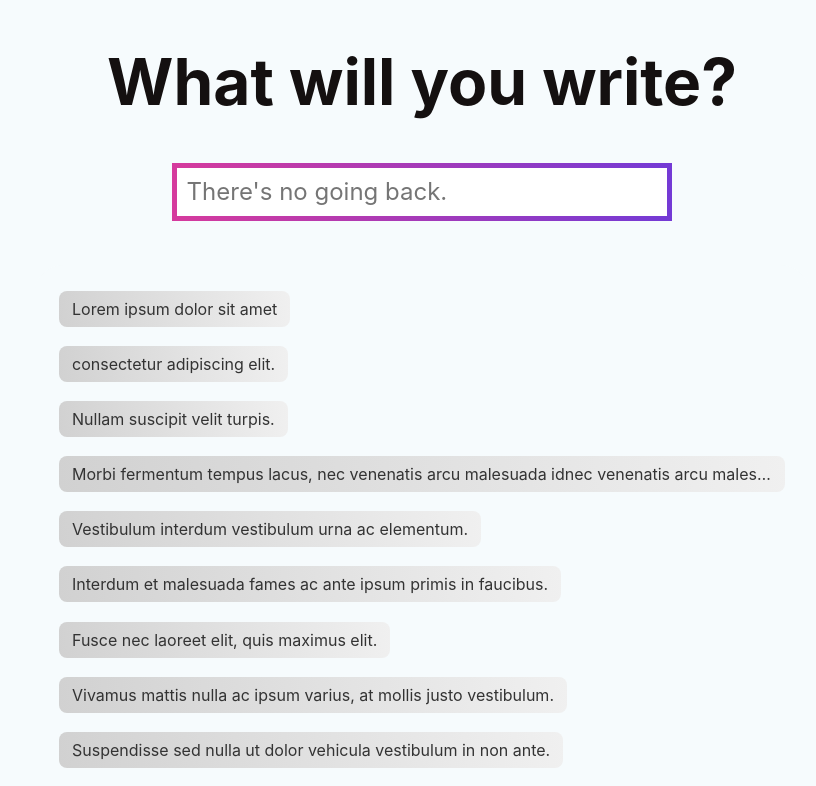
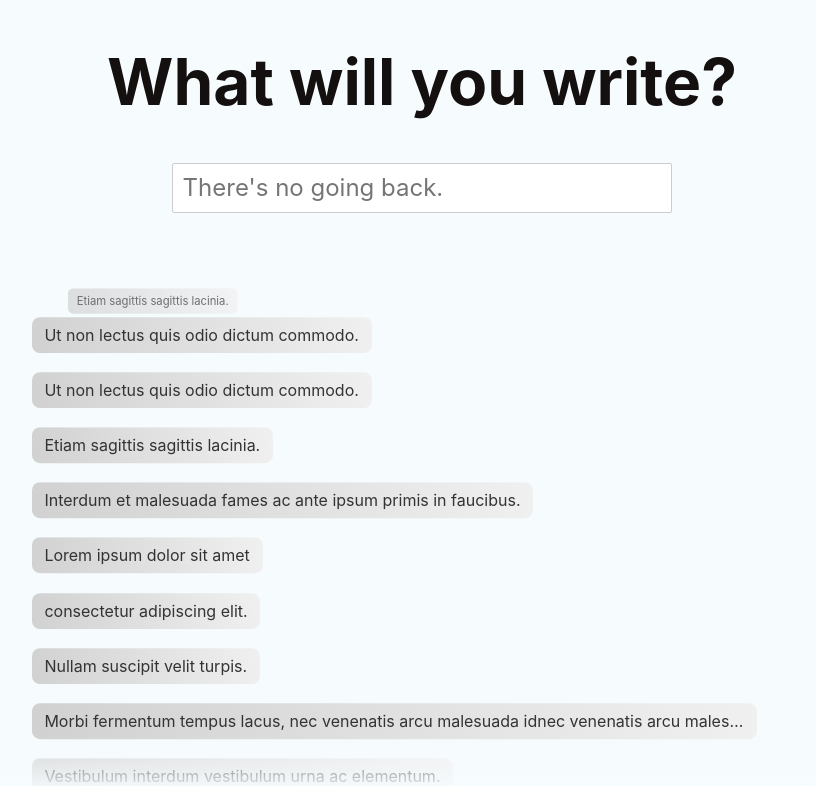
Before and after one commit to PotterJam/OneLineADay, a Svelte app in the folder web/: page / in a window 1280 px wide. Shown: the top 786 px of the page, without its empty margins (218-1034 px from the left). Built offline with nearby package versions, Linux system fonts and the light colour scheme.

Commit message:
make animations work properly

```diff
--- a/web/src/App.svelte
+++ b/web/src/App.svelte
@@ -1,4 +1,7 @@
 <script>
+	import { fade, scale } from 'svelte/transition';
+	import { flip } from 'svelte/animate';
+
 	const lipsumLines = ['Lorem ipsum dolor sit amet',
 		'consectetur adipiscing elit.',
 		'Nullam suscipit velit turpis.',
@@ -12,16 +15,25 @@
 		'Ut non lectus quis odio dictum commodo.',
 		'Quisque vel mauris semper, pellentesque augue non, viverra augue.',
 		'Nunc et leo quis metus ornare viverra. Aliquam sem ex, tincidunt nec metus sit amet, placerat pellentesque ipsum.',
-	];
+	].map((x, i) => ({ id: i, line: x }));
+
+	let liveLines = lipsumLines;
+
+	setInterval(() => {
+		const { line } = lipsumLines[Math.floor(Math.random() * 13)];
+		liveLines = [{ id: liveLines.length, line: line}, ...liveLines];
+	}, 1000);
 </script>
 
 <main>
 	<h1>What will you write?</h1>
 	<input id="input-line" type="text" placeholder="There's no going back."/>
-	<div class="live-lines-container">
-		{#each lipsumLines as line}
-			<span class="live-line">{line}</span>
-		{/each}
+	<div class="live-lines-content">
+		<div class="live-lines-container">
+			{#each liveLines as line, i (line.id)}
+				<span animate:flip="{{ duration: 300 }}" out:scale="{{ duration: 250 }}" in:scale="{{ duration: 250 }}" class="live-line" >{line.line}</span>
+			{/each}
+		</div>
 	</div>
 </main>
 
@@ -41,26 +53,41 @@
 
 	#input-line {
 		width: 500px;
-		height: 70px;
 		font-size: x-large;
-		border: 10px solid;
-		border-image-slice: 1;
-		border-width: 5px;
-		border-image-source: linear-gradient(to left, #743ad5, #d53a9d);
+	}
+
+	.live-lines-content {
+		flex: 1;
+		display: flex;
+		overflow: auto;
+		width: 100%;
+		justify-content: center;
 	}
 
 	.live-lines-container {
 		flex: 1;
 		max-width: 800px;
-		background-color: rgb(246, 251, 253);
 		margin: 2em 0 0 0;
 		padding: 1em;
 		border-radius: 30px 30px 0 0;
 		display:flex;
 		align-items: flex-start;
 		align-content: flex-start;
-		flex-wrap: wrap;
+		flex-wrap: nowrap;
 		flex-direction: column;
+		height: fit-content;
+	}
+
+	.live-lines-container:after {
+		content: "";
+		position: absolute;
+		z-index: 1;
+		bottom: 0;
+		left: 0;
+		pointer-events: none;
+		background-image: linear-gradient(to bottom,rgba(255,255,255, 0),rgba(246, 251, 253, 1) 90%);
+		width: 100%;
+		height: 4em;
 	}
 
 	.live-line {
@@ -73,20 +100,5 @@
 		white-space: nowrap;
 		overflow: hidden;
 		text-overflow: ellipsis;
-		animation: bounceIn 2s;
-	}
-
-	@keyframes bounceIn {
-		0% {
-			transform: scale(0.1);
-			opacity: 0;
-		}
-		60% {
-			transform: scale(1.2);
-			opacity: 1;
-		}
-		100% {
-			transform: scale(1);
-		}
 	}
 </style>
```
